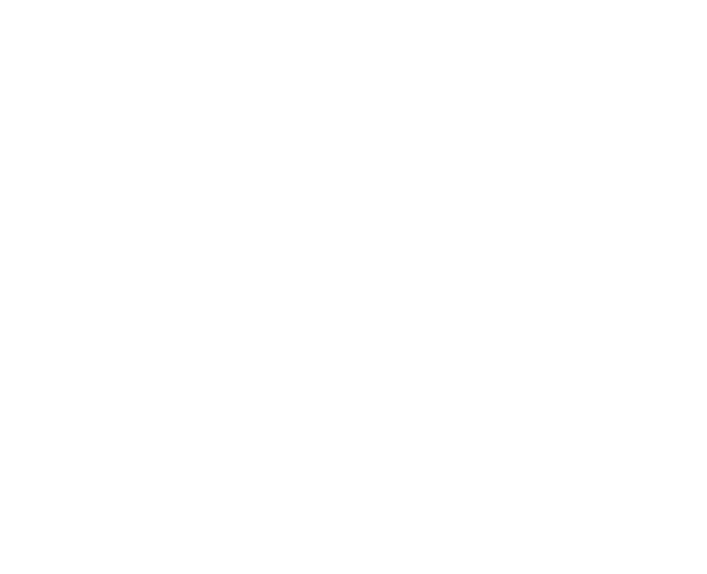
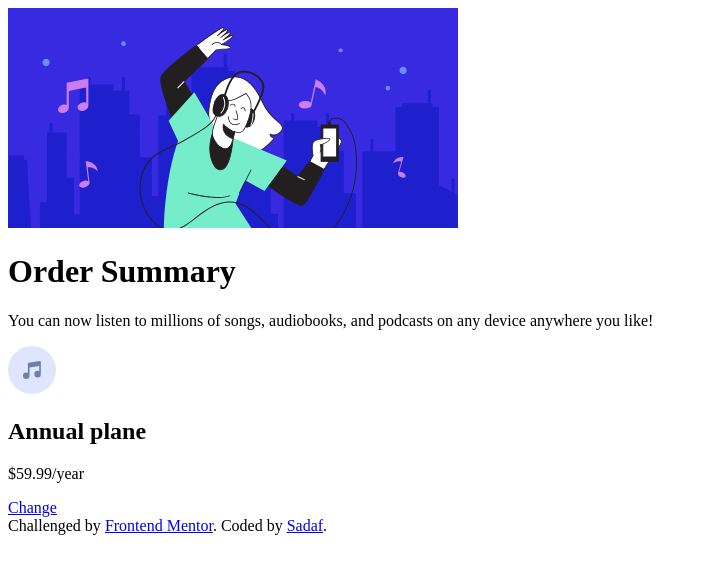
Before and after one commit to sadafamininia99/Order-summary-component, a plain HTML site: page inde.html in a window 1280 px wide. Shown: the whole page, without its empty margins (0-707 px from the left). Drawn offline with Linux system fonts and the light colour scheme.

Commit message:
html classes are done

```diff
--- a/inde.html
+++ b/inde.html
@@ -15,6 +15,38 @@
     <title>Frontend Mentor | Order summary card</title>
   </head>
   <body>
+    <main>
+      <div class="card">
+        <div class="illustration">
+          <img src="./images/illustration-hero.svg" alt="hero image" />
+          <div class="instruction">
+            <h1>Order Summary</h1>
+            <p>
+              You can now listen to millions of songs, audiobooks, and podcasts
+              on any device anywhere you like!
+            </p>
+          </div>
 
+          <div class="annul-plane-part">
+            <img src="./images/icon-music.svg" alt="icon music" />
+            <div class="price-part">
+              <h2>Annual plane</h2>
+              <p>$59.99/year</p>
+            </div>
+            <div class="change-part">
+              <a href="#">Change</a>
+            </div>
+          </div>
+          <div class="last-part">
+            Challenged by
+            <a
+              href="https://www.frontendmentor.io?ref=challenge"
+              target="_blank"
+              >Frontend Mentor</a
+            >. Coded by <a href="https://github.com/sadafamininia99"> Sadaf</a>.
+          </div>
+        </div>
+      </div>
+    </main>
   </body>
 </html>
```
